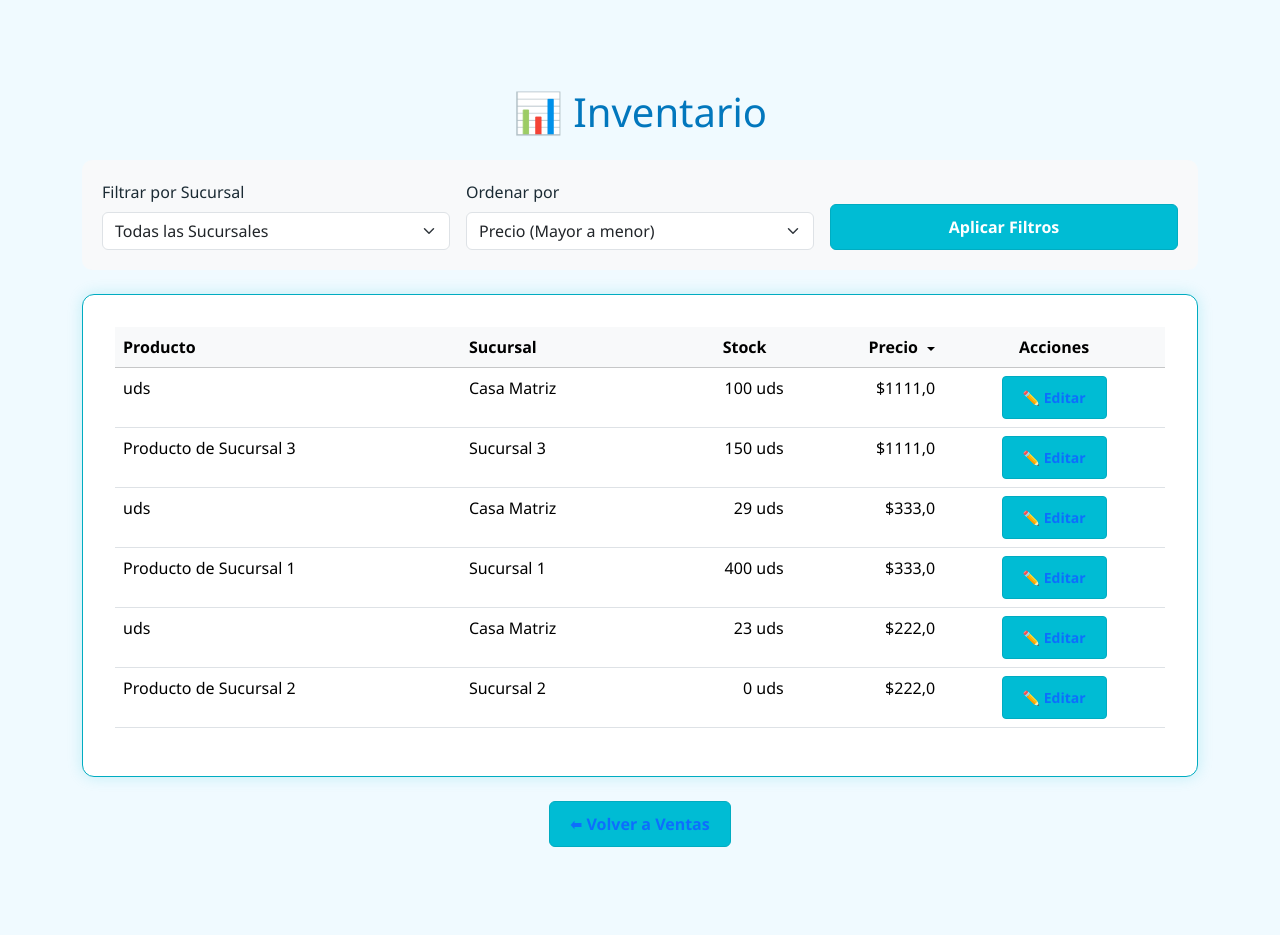
After one commit to jpmr7999/plataforma_full_completo, a Django app: page /inventario/ in a window 1280 px wide. The commit adds this page. Run offline with Django 4.2, Linux system fonts and the light colour scheme; data comes from the database, SQL or seed files in the repository; both versions use the stored data as it was after the commit.

Commit message:
juampyyyyy miraaaaaa!!!

```diff
--- /dev/null
+++ b/ventas/templates/ventas/inventario.html
@@ -0,0 +1,249 @@
+{% load static %}
+<!DOCTYPE html>
+<html lang="es">
+<head>
+    <meta charset="UTF-8">
+    <title>Inventario - Plataforma de Ventas</title>
+    <link href="https://cdn.jsdelivr.net/npm/bootstrap@5.3.3/dist/css/bootstrap.min.css" rel="stylesheet">
+    <link rel="stylesheet" href="{% static 'ventas/css/styles.css' %}">
+    <style>
+        .filter-section {
+            background-color: #f8f9fa;
+            padding: 20px;
+            border-radius: 10px;
+            margin-bottom: 20px;
+        }
+        .table th {
+            cursor: pointer;
+        }
+        .table th:hover {
+            background-color: #e9ecef;
+        }
+        .order-icon {
+            display: inline-block;
+            width: 0;
+            height: 0;
+            margin-left: 5px;
+            vertical-align: middle;
+            border-right: 4px solid transparent;
+            border-left: 4px solid transparent;
+        }
+        .order-asc .order-icon {
+            border-bottom: 4px solid #000;
+        }
+        .order-desc .order-icon {
+            border-top: 4px solid #000;
+        }
+        .stock-input {
+            width: 80px;
+            text-align: right;
+        }
+        .update-success {
+            animation: fadeOut 2s forwards;
+            background-color: #d4edda;
+        }
+        @keyframes fadeOut {
+            from { background-color: #d4edda; }
+            to { background-color: transparent; }
+        }
+    </style>
+</head>
+<body>
+<div class="container py-5">
+    <h1 class="text-center mb-4">📊 Inventario</h1>
+
+    <!-- Mensajes de alerta -->
+    <div id="alertContainer" class="mb-4" style="display: none;">
+        <div class="alert alert-dismissible fade show" role="alert">
+            <span id="alertMessage"></span>
+            <button type="button" class="btn-close" data-bs-dismiss="alert" aria-label="Close"></button>
+        </div>
+    </div>
+
+    <!-- Sección de filtros -->
+    <div class="filter-section">
+        <form method="get" class="row g-3 align-items-end">
+            <div class="col-md-4">
+                <label class="form-label">Filtrar por Sucursal</label>
+                <select name="sucursal" class="form-select" onchange="this.form.submit()">
+                    <option value="todas" {% if sucursal_actual == 'todas' %}selected{% endif %}>Todas las Sucursales</option>
+                    {% for sucursal in sucursales %}
+                        <option value="{{ sucursal }}" {% if sucursal_actual == sucursal %}selected{% endif %}>
+                            {{ sucursal }}
+                        </option>
+                    {% endfor %}
+                </select>
+            </div>
+            <div class="col-md-4">
+                <label class="form-label">Ordenar por</label>
+                <select name="orden" class="form-select" onchange="this.form.submit()">
+                    <option value="precio_desc" {% if orden_actual == 'precio_desc' %}selected{% endif %}>Precio (Mayor a menor)</option>
+                    <option value="precio_asc" {% if orden_actual == 'precio_asc' %}selected{% endif %}>Precio (Menor a mayor)</option>
+                    <option value="stock_desc" {% if orden_actual == 'stock_desc' %}selected{% endif %}>Stock (Mayor a menor)</option>
+                    <option value="stock_asc" {% if orden_actual == 'stock_asc' %}selected{% endif %}>Stock (Menor a mayor)</option>
+                </select>
+            </div>
+            <div class="col-md-4">
+                <button type="submit" class="btn btn-primary w-100">Aplicar Filtros</button>
+            </div>
+        </form>
+    </div>
+
+    <!-- Tabla de productos -->
+    <div class="card">
+        <div class="card-body">
+            <div class="table-responsive">
+                <table class="table table-hover">
+                    <thead class="table-light">
+                        <tr>
+                            <th>Producto</th>
+                            <th>Sucursal</th>
+                            <th class="text-end {% if 'stock' in orden_actual %}order-{{ orden_actual|slice:'6:' }}{% endif %}">
+                                Stock
+                                <span class="order-icon"></span>
+                            </th>
+                            <th class="text-end {% if 'precio' in orden_actual %}order-{{ orden_actual|slice:'7:' }}{% endif %}">
+                                Precio
+                                <span class="order-icon"></span>
+                            </th>
+                            <th class="text-center">Acciones</th>
+                        </tr>
+                    </thead>
+                    <tbody>
+                        {% for producto in productos %}
+                        <tr id="row-{{ forloop.counter }}">
+                            <td>{{ producto.nombre }}</td>
+                            <td>{{ producto.sucursal }}</td>
+                            <td class="text-end">
+                                <span class="stock-display">{{ producto.cantidad }}</span> uds
+                                <input type="number" class="form-control stock-input d-none"
+                                       value="{{ producto.cantidad }}" min="0">
+                            </td>
+                            <td class="text-end">${{ producto.precio }}</td>
+                            <td class="text-center">
+                                <button class="btn btn-sm btn-outline-primary edit-stock-btn"
+                                        onclick="toggleEditStock(this, '{{ producto.sucursal }}')">
+                                    ✏️ Editar
+                                </button>
+                                <button class="btn btn-sm btn-success save-stock-btn d-none"
+                                        onclick="saveStock(this, '{{ producto.sucursal }}')">
+                                    💾 Guardar
+                                </button>
+                                <button class="btn btn-sm btn-outline-secondary cancel-stock-btn d-none"
+                                        onclick="cancelEdit(this)">
+                                    ❌ Cancelar
+                                </button>
+                            </td>
+                        </tr>
+                        {% empty %}
+                        <tr>
+                            <td colspan="5" class="text-center text-muted">No hay productos disponibles</td>
+                        </tr>
+                        {% endfor %}
+                    </tbody>
+                </table>
+            </div>
+        </div>
+    </div>
+
+    <div class="text-center mt-4">
+        <a href="/" class="btn btn-outline-primary">⬅ Volver a Ventas</a>
+    </div>
+</div>
+
+<!-- Scripts -->
+<script src="https://cdn.jsdelivr.net/npm/bootstrap@5.3.3/dist/js/bootstrap.bundle.min.js"></script>
+<script>
+    function toggleEditStock(btn, sucursal) {
+        const row = btn.closest('tr');
+        const stockDisplay = row.querySelector('.stock-display');
+        const stockInput = row.querySelector('.stock-input');
+        const editBtn = row.querySelector('.edit-stock-btn');
+        const saveBtn = row.querySelector('.save-stock-btn');
+        const cancelBtn = row.querySelector('.cancel-stock-btn');
+
+        stockDisplay.classList.add('d-none');
+        stockInput.classList.remove('d-none');
+        editBtn.classList.add('d-none');
+        saveBtn.classList.remove('d-none');
+        cancelBtn.classList.remove('d-none');
+    }
+
+    function cancelEdit(btn) {
+        const row = btn.closest('tr');
+        const stockDisplay = row.querySelector('.stock-display');
+        const stockInput = row.querySelector('.stock-input');
+        const editBtn = row.querySelector('.edit-stock-btn');
+        const saveBtn = row.querySelector('.save-stock-btn');
+        const cancelBtn = row.querySelector('.cancel-stock-btn');
+
+        stockInput.value = stockDisplay.textContent;
+        stockDisplay.classList.remove('d-none');
+        stockInput.classList.add('d-none');
+        editBtn.classList.remove('d-none');
+        saveBtn.classList.add('d-none');
+        cancelBtn.classList.add('d-none');
+    }
+
+    function showAlert(message, type) {
+        const alertContainer = document.getElementById('alertContainer');
+        const alertElement = alertContainer.querySelector('.alert');
+        const messageElement = document.getElementById('alertMessage');
+
+        alertElement.className = `alert alert-${type} alert-dismissible fade show`;
+        messageElement.textContent = message;
+        alertContainer.style.display = 'block';
+
+        setTimeout(() => {
+            alertContainer.style.display = 'none';
+        }, 3000);
+    }
+
+    function saveStock(btn, sucursal) {
+        const row = btn.closest('tr');
+        const stockInput = row.querySelector('.stock-input');
+        const nuevoStock = stockInput.value;
+
+        // Crear el objeto FormData para enviar los datos
+        const formData = new FormData();
+        formData.append('sucursal', sucursal);
+        formData.append('nuevo_stock', nuevoStock);
+
+        // Obtener el token CSRF de las cookies
+        const csrftoken = document.cookie.split('; ')
+            .find(row => row.startsWith('csrftoken='))
+            ?.split('=')[1];
+
+        // Realizar la petición AJAX
+        fetch('/actualizar-stock/', {
+            method: 'POST',
+            headers: {
+                'X-CSRFToken': csrftoken
+            },
+            body: formData
+        })
+        .then(response => response.json())
+        .then(data => {
+            if (data.status === 'success') {
+                const stockDisplay = row.querySelector('.stock-display');
+                stockDisplay.textContent = nuevoStock;
+                row.classList.add('update-success');
+                showAlert(data.message, 'success');
+
+                // Restaurar la vista normal
+                cancelEdit(btn);
+
+                setTimeout(() => {
+                    row.classList.remove('update-success');
+                }, 2000);
+            } else {
+                showAlert(data.message, 'danger');
+            }
+        })
+        .catch(error => {
+            showAlert('Error al actualizar el stock', 'danger');
+        });
+    }
+</script>
+</body>
+</html>
--- a/ventas/urls.py
+++ b/ventas/urls.py
@@ -4,6 +4,8 @@ from . import views
 urlpatterns = [
     path('', views.vista_venta, name='vista_venta'),
     path('historial/', views.historial_ventas, name='historial_ventas'),
-    path("pago/procesar/", views.procesar_pago, name="procesar_pago"),
-     path('pago/', views.pagina_pago, name='pagina_pago'),
+    path('pago/', views.pagina_pago, name='pagina_pago'),
+    path('webpay/return/', views.webpay_return, name='webpay_return'),
+    path('inventario/', views.inventario, name='inventario'),
+    path('actualizar-stock/', views.actualizar_stock, name='actualizar_stock'),
 ]
--- a/ventas/views.py
+++ b/ventas/views.py
@@ -1,21 +1,40 @@
 from django.shortcuts import render, redirect
-from .models import ProductoCasaMatriz, Venta
+from .models import ProductoCasaMatriz, Venta, Sucursal
 from django.contrib import messages
+from django.db.models import F
+from django.http import JsonResponse
+from transbank.webpay.webpay_plus.transaction import Transaction, WebpayOptions
+from transbank.common.integration_type import IntegrationType
+from django.urls import reverse
+from django.views.decorators.csrf import csrf_exempt
+import random
 
-def obtener_sucursales_api():
-    return [
-        {"id": 1, "nombre": "Sucursal 1", "cantidad": 31, "precio": 333},
-        {"id": 2, "nombre": "Sucursal 2", "cantidad": 23, "precio": 222},
-        {"id": 3, "nombre": "Sucursal 3", "cantidad": 100, "precio": 1111},
-    ]
+# Configuración de credenciales de prueba de Transbank
+COMMERCE_CODE = "597055555532"
+API_KEY = "579B532A7440BB0C9079DED94D31EA1615BACEB56610332264630D42D0A36B1C"
+
+def inicializar_sucursales():
+    if not Sucursal.objects.exists():
+        sucursales_iniciales = [
+            {"nombre": "Sucursal 1", "cantidad": 31, "precio": 333},
+            {"nombre": "Sucursal 2", "cantidad": 23, "precio": 222},
+            {"nombre": "Sucursal 3", "cantidad": 100, "precio": 1111},
+        ]
+        for sucursal_data in sucursales_iniciales:
+            Sucursal.objects.create(**sucursal_data)
+
+def obtener_sucursales():
+    inicializar_sucursales()
+    return [sucursal.to_dict() for sucursal in Sucursal.objects.all()]
 
 def obtener_valor_dolar():
     return 900  # valor fijo simulado
 
 def vista_venta(request):
     productos = ProductoCasaMatriz.objects.all()
-    sucursales = obtener_sucursales_api()
+    sucursales = obtener_sucursales()
     total = total_usd = 0
+    stock_actualizado = None
 
     if request.method == "POST":
         sucursal_id = request.POST.get("sucursal")
@@ -23,38 +42,56 @@ def vista_venta(request):
 
         sucursal = next((s for s in sucursales if str(s["id"]) == sucursal_id), None)
 
-        if sucursal and cantidad <= sucursal["cantidad"]:
-            precio = sucursal["precio"]
+        if sucursal:
+            # Verificar stock disponible sin descontarlo aún
+            if sucursal and cantidad <= sucursal["cantidad"]:
+                precio = sucursal["precio"]
+                total = cantidad * precio
+                total_usd = round(total / obtener_valor_dolar(), 2)
+
+                # Crear venta pendiente de pago
+                Venta.objects.create(
+                    nombre_producto="Producto X",
+                    sucursal=sucursal["nombre"],
+                    sucursal_id=sucursal["id"],  # Guardamos el ID de la sucursal
+                    cantidad=cantidad,
+                    total_clp=total,
+                    total_usd=total_usd,
+                    pagada=False
+                )
+
+                messages.success(request, f"Venta registrada: ${total} CLP / ${total_usd} USD")
+            else:
+                messages.error(request, "No hay suficiente stock.")
+                return redirect("vista_venta")
         else:
+            # Caso Casa Matriz
             producto_matriz = ProductoCasaMatriz.objects.first()
             if not producto_matriz or cantidad > producto_matriz.cantidad:
                 messages.error(request, "No hay suficiente stock.")
                 return redirect("vista_venta")
+
             precio = float(producto_matriz.precio)
-            sucursal = {"nombre": "Casa Matriz"}
+            total = cantidad * precio
+            total_usd = round(total / obtener_valor_dolar(), 2)
 
-        total = cantidad * precio
-        total_usd = round(total / obtener_valor_dolar(), 2)
+            Venta.objects.create(
+                nombre_producto="Producto X",
+                sucursal="Casa Matriz",
+                cantidad=cantidad,
+                total_clp=total,
+                total_usd=total_usd,
+                pagada=False
+            )
 
-        Venta.objects.create(
-            nombre_producto="Producto X",
-            sucursal=sucursal["nombre"],
-            cantidad=cantidad,
-            total_clp=total,
-            total_usd=total_usd
-        )
-
-        if sucursal["nombre"] == "Casa Matriz":
-            producto_matriz.cantidad -= cantidad
-            producto_matriz.save()
-
-        messages.success(request, f"Venta registrada: ${total} CLP / ${total_usd} USD")
+            messages.success(request, f"Venta registrada: ${total} CLP / ${total_usd} USD")
 
     return render(request, "ventas/venta.html", {
         "productos": productos,
         "sucursales": sucursales,
         "total": total,
-        "total_usd": total_usd
+        "total_usd": total_usd,
+        "stock_actualizado": stock_actualizado
     })
 
 def historial_ventas(request):
@@ -62,20 +99,215 @@ def historial_ventas(request):
     return render(request, "ventas/historial.html", {"ventas": ventas})
 
 def pagina_pago(request):
-    return render(request, 'ventas/pago.html')
+    try:
+        # Obtener la última venta no pagada
+        venta = Venta.objects.filter(pagada=False).latest('id')
 
-def procesar_pago(request):
-    if request.method == "POST":
-        nombres = request.POST.get("nombres")
-        apellidos = request.POST.get("apellidos")
+        # Configurar las opciones de Webpay
+        tx = Transaction(WebpayOptions(commerce_code=COMMERCE_CODE,
+                                     api_key=API_KEY,
+                                     integration_type=IntegrationType.TEST))
 
-        # Aquí deberías identificar la venta a la que corresponde este pago
-        # Por ejemplo, si solo hay una venta pendiente:
-        venta = Venta.objects.latest('id')  # O usa una lógica más segura si hay múltiples ventas
+        # Crear una orden de compra única
+        buy_order = f"ORDEN_{venta.id}_{random.randint(1000, 9999)}"
 
-        venta.nombre_comprador = nombres
-        venta.apellido_comprador = apellidos
+        # URL de retorno después del pago
+        return_url = request.build_absolute_uri(reverse('webpay_return'))
+
+        # Crear la transacción en Webpay Plus
+        create_response = tx.create(
+            buy_order=buy_order,
+            session_id=str(venta.id),
+            amount=int(venta.total_clp),  # Webpay requiere el monto como entero
+            return_url=return_url
+        )
+
+        # Guardar la orden de compra en la venta para referencia
+        venta.buy_order = buy_order
         venta.save()
 
-        messages.success(request, "Pago realizado con éxito.")
+        # Redireccionar al usuario a la página de pago de Webpay
+        if hasattr(create_response, 'url') and hasattr(create_response, 'token'):
+            return redirect(create_response.url + '?token_ws=' + create_response.token)
+        elif isinstance(create_response, dict):
+            return redirect(create_response['url'] + '?token_ws=' + create_response['token'])
+        else:
+            raise Exception("Formato de respuesta no válido de Webpay")
+
+    except Venta.DoesNotExist:
+        messages.error(request, "No hay ventas pendientes de pago.")
         return redirect("vista_venta")
+    except Exception as e:
+        messages.error(request, f"Error al procesar el pago: {str(e)}")
+        return redirect("vista_venta")
+
+@csrf_exempt
+def webpay_return(request):
+    # Obtener el token del método GET o POST según corresponda
+    token = request.GET.get('token_ws') or request.POST.get('token_ws')
+
+    if not token:
+        messages.error(request, "No se recibió el token de la transacción")
+        return redirect("vista_venta")
+
+    try:
+        # Configurar las opciones de Webpay
+        tx = Transaction(WebpayOptions(commerce_code=COMMERCE_CODE,
+                                     api_key=API_KEY,
+                                     integration_type=IntegrationType.TEST))
+
+        # Obtener el estado de la transacción
+        commit_response = tx.commit(token=token)
+
+        # Verificar si la respuesta es un diccionario
+        if isinstance(commit_response, dict):
+            status = commit_response.get('status')
+            buy_order = commit_response.get('buy_order')
+            response_code = commit_response.get('response_code', None)
+        else:
+            status = commit_response.status
+            buy_order = commit_response.buy_order
+            response_code = getattr(commit_response, 'response_code', None)
+
+        # Buscar la venta por el buy_order
+        try:
+            venta = Venta.objects.get(buy_order=buy_order)
+        except Venta.DoesNotExist:
+            messages.error(request, "No se encontró la venta asociada")
+            return redirect("vista_venta")
+
+        # Verificar si el pago fue exitoso (status AUTHORIZED y response_code 0)
+        if status == 'AUTHORIZED' and (response_code == 0 or response_code is None):
+            # Verificar que la venta no haya sido procesada anteriormente
+            if not venta.pagada:
+                # Actualizar el stock según corresponda
+                if venta.sucursal == "Casa Matriz":
+                    producto_matriz = ProductoCasaMatriz.objects.first()
+                    if producto_matriz:
+                        if venta.cantidad > producto_matriz.cantidad:
+                            messages.error(request, "No hay suficiente stock.")
+                            return redirect("vista_venta")
+                        producto_matriz.cantidad -= venta.cantidad
+                        producto_matriz.save()
+                else:
+                    try:
+                        sucursal = Sucursal.objects.get(id=venta.sucursal_id)
+                        if venta.cantidad > sucursal.cantidad:
+                            messages.error(request, "No hay suficiente stock.")
+                            return redirect("vista_venta")
+                        # Usar F() para evitar condiciones de carrera
+                        sucursal.cantidad = F('cantidad') - venta.cantidad
+                        sucursal.save()
+                        # Refrescar el objeto para obtener el valor actualizado
+                        sucursal.refresh_from_db()
+                    except Sucursal.DoesNotExist:
+                        messages.error(request, "Error al procesar el pago: Sucursal no encontrada.")
+                        return redirect("vista_venta")
+
+                # Marcar la venta como pagada
+                venta.pagada = True
+                venta.save()
+
+                messages.success(request, "¡Pago realizado con éxito! Gracias por tu compra.")
+            else:
+                messages.info(request, "Esta venta ya fue procesada anteriormente.")
+        else:
+            messages.error(request, f"El pago no fue autorizado. Estado: {status}")
+
+    except Exception as e:
+        messages.error(request, f"Error al procesar el pago: {str(e)}")
+
+    return redirect("vista_venta")
+
+def inventario(request):
+    # Obtener parámetros de filtrado y ordenamiento
+    sucursal_filter = request.GET.get('sucursal', 'todas')
+    orden = request.GET.get('orden', 'precio_desc')
+
+    # Obtener productos de Casa Matriz
+    productos_matriz = ProductoCasaMatriz.objects.all()
+
+    # Obtener productos de sucursales
+    sucursales = Sucursal.objects.all()
+
+    # Preparar lista de todos los productos
+    todos_productos = []
+
+    # Agregar productos de Casa Matriz
+    for producto in productos_matriz:
+        todos_productos.append({
+            'nombre': producto.nombre,
+            'cantidad': producto.cantidad,
+            'precio': float(producto.precio),
+            'sucursal': 'Casa Matriz'
+        })
+
+    # Agregar productos de sucursales
+    for sucursal in sucursales:
+        todos_productos.append({
+            'nombre': f"Producto de {sucursal.nombre}",
+            'cantidad': sucursal.cantidad,
+            'precio': float(sucursal.precio),
+            'sucursal': sucursal.nombre
+        })
+
+    # Filtrar por sucursal si se especifica
+    if sucursal_filter != 'todas':
+        todos_productos = [p for p in todos_productos if p['sucursal'] == sucursal_filter]
+
+    # Ordenar productos según el criterio seleccionado
+    if orden == 'precio_asc':
+        todos_productos.sort(key=lambda x: x['precio'])
+    elif orden == 'precio_desc':
+        todos_productos.sort(key=lambda x: x['precio'], reverse=True)
+    elif orden == 'stock_asc':
+        todos_productos.sort(key=lambda x: x['cantidad'])
+    elif orden == 'stock_desc':
+        todos_productos.sort(key=lambda x: x['cantidad'], reverse=True)
+
+    # Obtener lista de sucursales para el filtro
+    lista_sucursales = ['Casa Matriz'] + [s.nombre for s in sucursales]
+
+    return render(request, 'ventas/inventario.html', {
+        'productos': todos_productos,
+        'sucursales': lista_sucursales,
+        'sucursal_actual': sucursal_filter,
+        'orden_actual': orden
+    })
+
+def actualizar_stock(request):
+    if request.method == "POST":
+        try:
+            sucursal = request.POST.get('sucursal')
+            nuevo_stock = int(request.POST.get('nuevo_stock'))
+
+            if nuevo_stock < 0:
+                return JsonResponse({
+                    'status': 'error',
+                    'message': 'El stock no puede ser negativo'
+                })
+
+            if sucursal == 'Casa Matriz':
+                producto = ProductoCasaMatriz.objects.first()
+                if producto:
+                    producto.cantidad = nuevo_stock
+                    producto.save()
+            else:
+                sucursal_obj = Sucursal.objects.get(nombre=sucursal)
+                sucursal_obj.cantidad = nuevo_stock
+                sucursal_obj.save()
+
+            return JsonResponse({
+                'status': 'success',
+                'message': f'Stock actualizado correctamente para {sucursal}'
+            })
+        except (ValueError, Sucursal.DoesNotExist):
+            return JsonResponse({
+                'status': 'error',
+                'message': 'Error al actualizar el stock'
+            })
+
+    return JsonResponse({
+        'status': 'error',
+        'message': 'Método no permitido'
+    })
```
Also changed, not shown: ventas/models.py (+17 -2 lines), ventas/templates/ventas/venta.html (+18 -3 lines), db.sqlite3, ventas/migrations/0003_sucursal_venta_apellido_comprador_alter_venta_fecha.py (added), ventas/migrations/0004_venta_pagada_venta_sucursal_id.py (added), ventas/migrations/0005_venta_buy_order.py (added), 1 other file.
